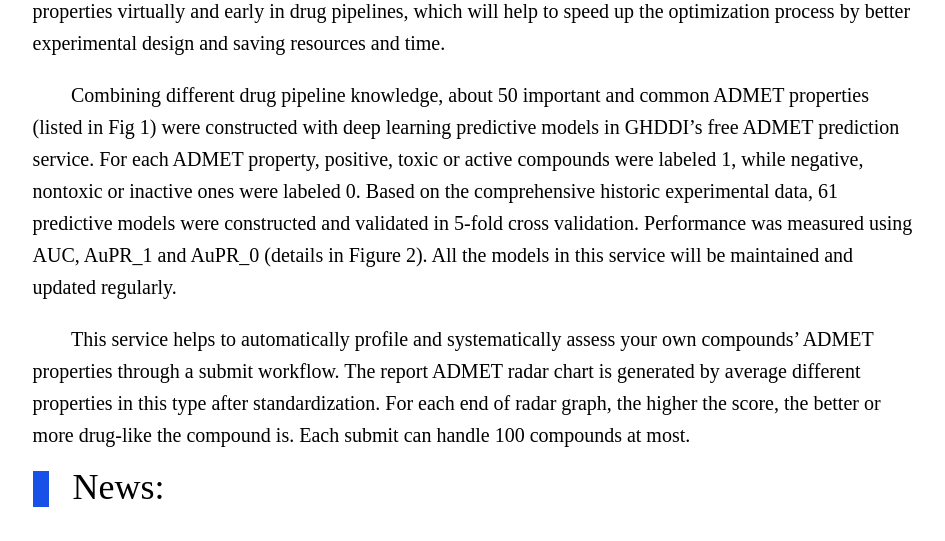
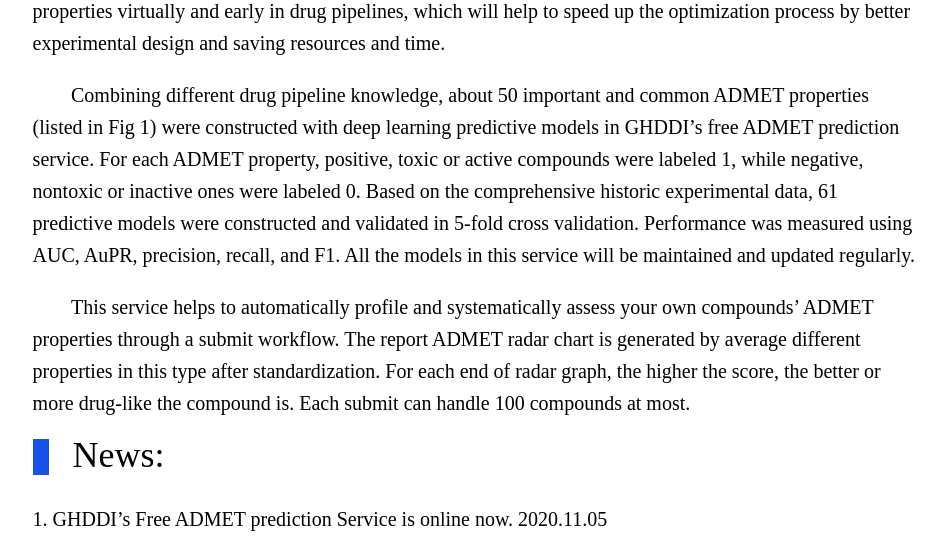
Before and after one commit to wxy0810500/deep_molecule_engine_client, a Django app: page /admet/ in a window 1280 px wide. Shown: the part 1979-2520 px from the top of the page, without its empty margins (165-1110 px from the left). Run offline with Django 3.2, Linux system fonts and the light colour scheme; parts of the project's set-up code (start-up, migrations or seed data) failed here and were passed over.

Commit message:
update comment in index.html

```diff
--- a/templates/index.html
+++ b/templates/index.html
@@ -38,7 +38,7 @@
     <img class="" src="{% static "imgs/fig1.jpg" %}" width="100%">
     <div class="caption">Fig 1. ADMET properties with abbreviation covered in this service</div>
     <p class="doc">ADMET, i.e. Absorption, Distribution, Metabolism, Excretion and Toxicity, is one of the import domains in drug research & development. Candidates have to be systematically optimized by balancing multiple key ADMET properties. Computational predicting ADMET properties makes it possible to assess ADMET properties virtually and early in drug pipelines, which will help to speed up the optimization process by better experimental design and saving resources and time.</p>
-    <p class="doc">Combining different drug pipeline knowledge, about 50 important and common ADMET properties (listed in Fig 1) were constructed with deep learning predictive models in GHDDI’s free ADMET prediction service. For each ADMET property, positive, toxic or active compounds were labeled 1, while negative, nontoxic or inactive ones were labeled 0. Based on the comprehensive historic experimental data, 61 predictive models were constructed and validated in 5-fold cross validation. Performance was measured using AUC, AuPR_1 and AuPR_0 (details in Figure 2). All the models in this service will be maintained and updated regularly.</p>
+    <p class="doc">Combining different drug pipeline knowledge, about 50 important and common ADMET properties (listed in Fig 1) were constructed with deep learning predictive models in GHDDI’s free ADMET prediction service. For each ADMET property, positive, toxic or active compounds were labeled 1, while negative, nontoxic or inactive ones were labeled 0. Based on the comprehensive historic experimental data, 61 predictive models were constructed and validated in 5-fold cross validation. Performance was measured using AUC, AuPR, precision, recall, and F1. All the models in this service will be maintained and updated regularly.</p>
     <p class="doc">This service helps to automatically profile and systematically assess your own compounds’ ADMET properties through a submit workflow. The report ADMET radar chart is generated by average different properties in this type after standardization. For each end of radar graph, the higher the score, the better or more drug-like the compound is. Each submit can handle 100 compounds at most.</p>
 {#    {% load static %}#}
 {#    <img class="" src="{% static "imgs/fig2.jpg" %}" width="100%">#}
```
